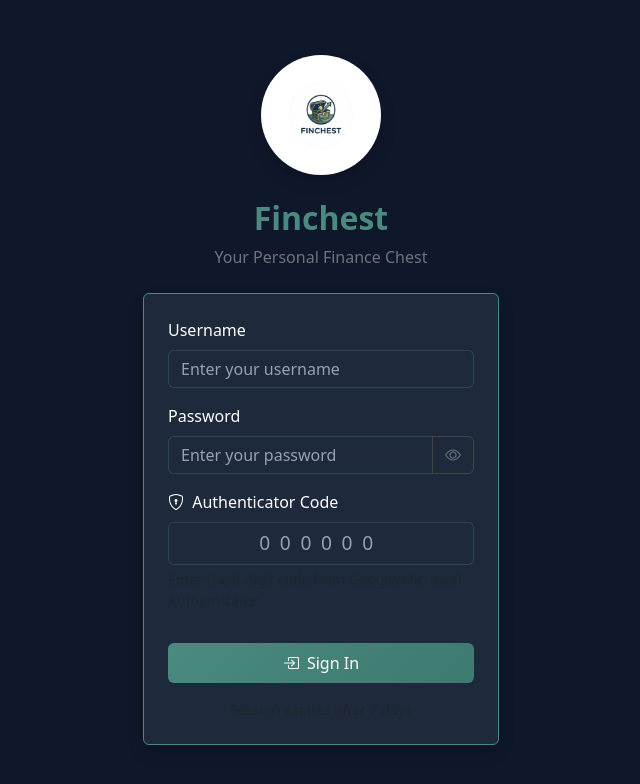
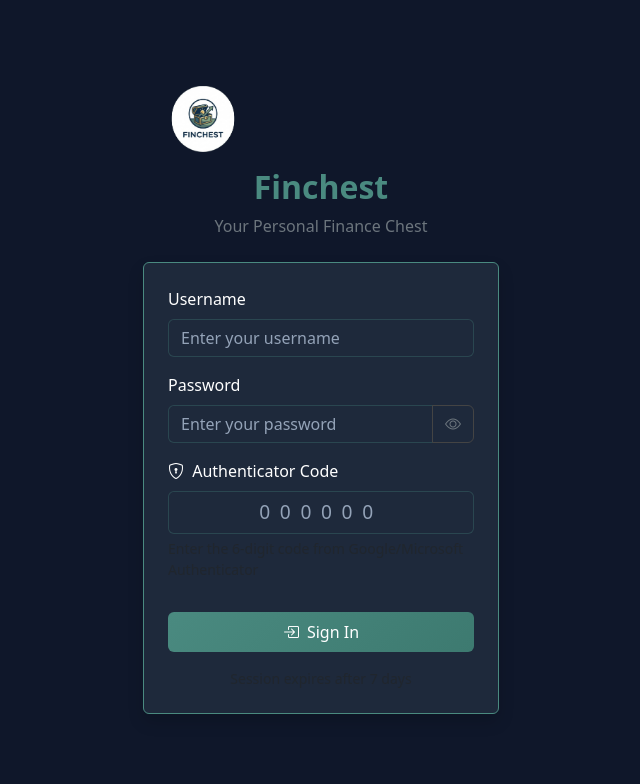
Before and after one commit to rash-meet/expense_tracker, a Next.js app in the folder frontend/: page /login in a window 1280 px wide. Shown: the top 784 px of the page, without its empty margins (319-959 px from the left). Built offline with nearby package versions, Linux system fonts and the light colour scheme; no server answers.

Commit message:
FIX: Login logo - direct use without wrapper

```diff
--- a/frontend/src/app/login/page.tsx
+++ b/frontend/src/app/login/page.tsx
@@ -49,18 +49,13 @@
                 <div className="row justify-content-center">
                     <div className="col-12 col-md-6 col-lg-4">
                         <div className="text-center mb-4">
-                            <div
-                                className="d-inline-flex align-items-center justify-content-center rounded-circle mb-3 shadow"
-                                style={{ backgroundColor: 'white', width: '120px', height: '120px', overflow: 'hidden' }}
-                            >
-                                <Image
-                                    src="/logo.png"
-                                    alt="Finchest"
-                                    width={350}
-                                    height={350}
-                                    style={{ objectFit: 'cover' }}
-                                />
-                            </div>
+                            <Image
+                                src="/logo.png"
+                                alt="Finchest"
+                                width={120}
+                                height={120}
+                                className="mb-3"
+                            />
                             <h1 className="h2 mt-2 fw-bold" style={{ color: '#4a8a80' }}>Finchest</h1>
                             <p className="text-secondary">Your Personal Finance Chest</p>
                         </div>
```
